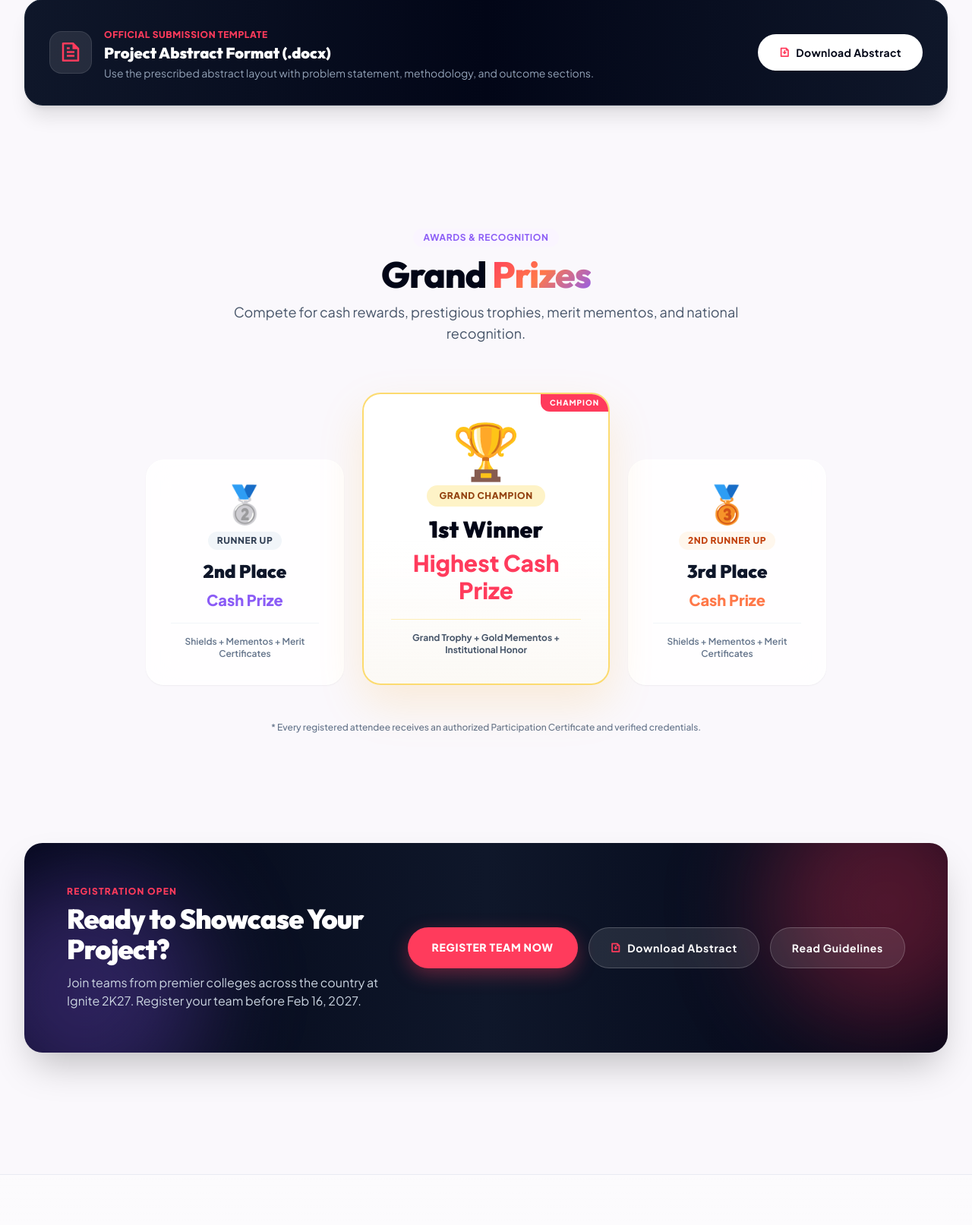
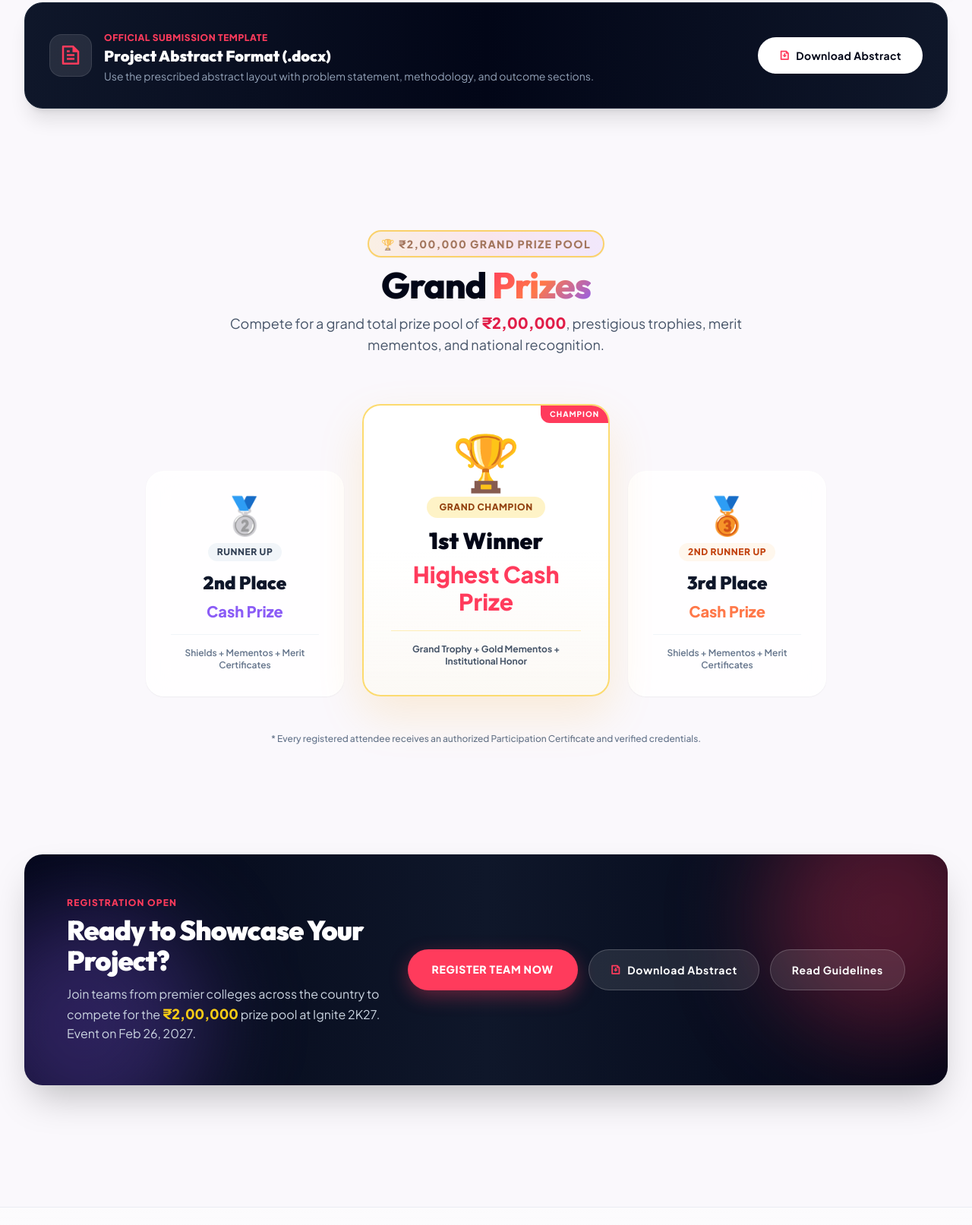
Before and after one commit to PashamDhanushReddy/Ignite2K26, a Django app: page / in a window 1280 px wide. Shown: the part 3518-5131 px from the top of the page at 76% size. Run offline with Django 4.2, Linux system fonts and the light colour scheme; some libraries are stand-ins or nearby versions.

Commit message:
Update prize pool to 200,000 and highlight across hero badges, prizes section, and registration

```diff
--- a/frontend/templates/web/index.html
+++ b/frontend/templates/web/index.html
@@ -259,6 +259,11 @@
 
                     <div class="flex flex-wrap items-center gap-2 sm:gap-3 mb-6 sm:mb-8">
                         <div
+                            class="inline-flex items-center gap-2 px-3.5 sm:px-4 py-1.5 rounded-full bg-gradient-to-r from-amber-500 via-rose-500 to-purple-600 text-white text-xs sm:text-sm font-black uppercase tracking-wider shadow-md shadow-rose-500/25 animate-pulse">
+                            <i class="ri-trophy-fill text-yellow-300 text-sm"></i>
+                            <span>₹2,00,000 Prize Pool</span>
+                        </div>
+                        <div
                             class="inline-flex items-center gap-2 px-3 sm:px-4 py-1.5 rounded-full bg-white/90 border border-slate-200/80 shadow-sm text-slate-700 text-xs sm:text-sm font-bold backdrop-blur-md">
                             <i class="ri-calendar-event-line text-[#ff3b5c]"></i>
                             <span>FEB 26, 2027</span>
@@ -311,14 +316,14 @@
                         </div>
 
                         <div
-                            class="glass-card p-3 rounded-2xl border border-white/90 shadow-sm flex items-center gap-2.5 backdrop-blur-lg">
+                            class="p-3 rounded-2xl bg-gradient-to-br from-amber-50 via-rose-50/80 to-purple-50 border-2 border-amber-300 shadow-sm flex items-center gap-2.5 backdrop-blur-lg ring-2 ring-amber-400/20">
                             <div
-                                class="w-8 h-8 rounded-lg bg-purple-50 text-[#8b5cf6] flex items-center justify-center text-sm shrink-0 border border-purple-100">
-                                <i class="ri-trophy-line"></i>
+                                class="w-8 h-8 rounded-lg bg-gradient-to-tr from-amber-500 to-rose-500 text-white flex items-center justify-center text-sm shrink-0 shadow-xs">
+                                <i class="ri-trophy-fill"></i>
                             </div>
                             <div class="text-left leading-tight">
-                                <p class="text-xs font-black text-slate-900">₹1,00,000+</p>
-                                <p class="text-[10px] text-slate-500">Prize Pool</p>
+                                <p class="text-sm font-black text-rose-600 tracking-tight">₹2,00,000</p>
+                                <p class="text-[10px] font-extrabold uppercase tracking-wider text-amber-700">Prize Pool</p>
                             </div>
                         </div>
 
@@ -359,15 +364,15 @@
                             </div>
                         </div>
 
-                        <div class="hidden sm:flex absolute top-2 right-0 lg:-right-2 xl:-right-4 z-20 items-center gap-3 px-4 py-2.5 rounded-2xl glass-card shadow-glass animate-float-slow border border-white/90"
+                        <div class="hidden sm:flex absolute top-2 right-0 lg:-right-2 xl:-right-4 z-20 items-center gap-3 px-4 py-2.5 rounded-2xl bg-white/95 shadow-xl animate-float-slow border-2 border-amber-400/90 ring-4 ring-amber-400/15"
                             style="animation-delay: -3.5s;">
                             <div
-                                class="w-9 h-9 rounded-xl bg-purple-50 text-[#8b5cf6] flex items-center justify-center text-lg shadow-xs border border-purple-100">
-                                <i class="ri-trophy-line"></i>
+                                class="w-10 h-10 rounded-xl bg-gradient-to-tr from-amber-500 to-rose-500 text-white flex items-center justify-center text-xl shadow-md">
+                                <i class="ri-trophy-fill"></i>
                             </div>
                             <div class="text-left">
-                                <h3 class="text-xs font-black text-slate-900 leading-tight font-display">₹1,00,000+</h3>
-                                <p class="text-[10px] text-slate-500 font-medium">Grand Cash Prizes</p>
+                                <h3 class="text-sm font-black text-rose-600 leading-tight font-display tracking-tight">₹2,00,000</h3>
+                                <p class="text-[10px] font-black uppercase tracking-wider text-amber-800">Grand Prize Pool</p>
                             </div>
                         </div>
 
@@ -601,14 +606,13 @@
         <section id="prizes" class="py-20 max-w-7xl mx-auto px-4 md:px-8 relative">
             <div class="text-center max-w-3xl mx-auto mb-16" data-aos="fade-up">
                 <span
-                    class="inline-flex items-center gap-1.5 px-3.5 py-1 rounded-full bg-purple-50 text-[#8b5cf6] text-xs font-bold uppercase tracking-wider mb-3">
-                    Awards & Recognition
+                    class="inline-flex items-center gap-2 px-4 py-1.5 rounded-full bg-gradient-to-r from-amber-500/15 via-rose-500/15 to-purple-500/15 border-2 border-amber-400 text-amber-900 text-xs sm:text-sm font-black uppercase tracking-widest mb-3 shadow-sm animate-pulse">
+                    🏆 ₹2,00,000 Grand Prize Pool
                 </span>
                 <h2 class="text-3xl md:text-5xl font-extrabold text-slate-950 tracking-tight font-display">
                     Grand <span class="text-sunset-gradient">Prizes</span>
                 </h2>
-                <p class="text-slate-600 text-base md:text-lg mt-3">Compete for cash rewards, prestigious trophies,
-                    merit mementos, and national recognition.</p>
+                <p class="text-slate-600 text-base md:text-lg mt-3">Compete for a grand total prize pool of <strong class="text-rose-600 font-black text-lg sm:text-xl">₹2,00,000</strong>, prestigious trophies, merit mementos, and national recognition.</p>
             </div>
 
             <div class="flex flex-col md:flex-row justify-center items-end gap-6 max-w-4xl mx-auto">
@@ -682,8 +686,7 @@
                         Open</span>
                     <h3 class="text-3xl md:text-4xl font-black tracking-tight font-display mb-3">Ready to Showcase Your
                         Project?</h3>
-                    <p class="text-slate-300 text-sm md:text-base leading-relaxed">Join teams from premier colleges
-                        across the country at Ignite 2K27. Register your team before Feb 16, 2027.</p>
+                    <p class="text-slate-300 text-sm md:text-base leading-relaxed">Join teams from premier colleges across the country to compete for the <strong class="text-yellow-400 font-extrabold text-base md:text-lg">₹2,00,000</strong> prize pool at Ignite 2K27. Event on Feb 26, 2027.</p>
                 </div>
 
                 <div class="relative z-10 shrink-0 flex flex-col sm:flex-row gap-3.5">
```
Also changed, not shown: frontend/templates/web/register.html (+9 -4 lines).
